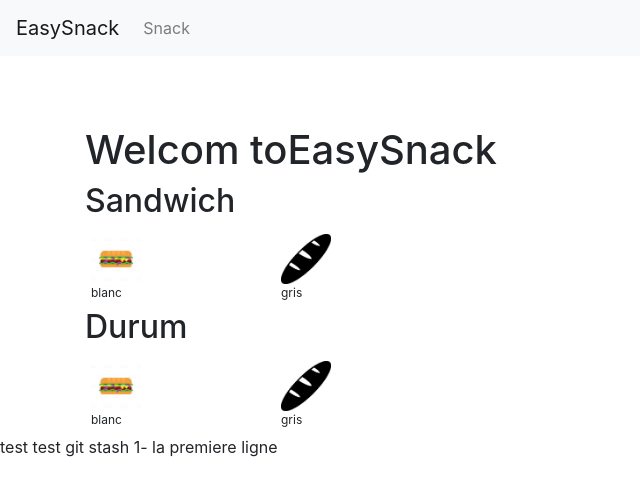
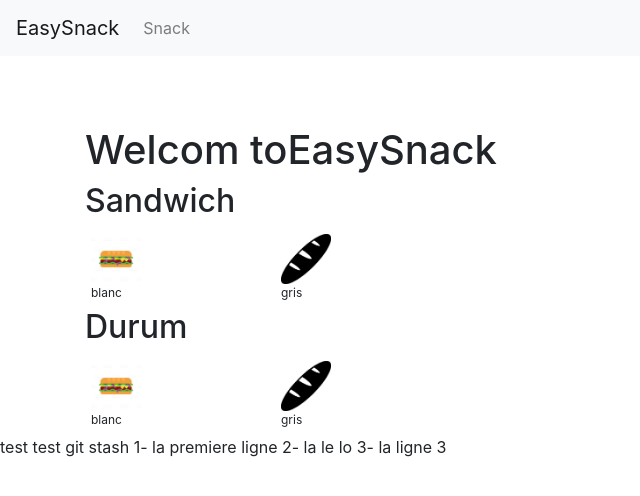
Before and after one commit to abodojana/easySnack, an Angular app: page / in a window 1280 px wide. Shown: the top 496 px of the page, without its empty margins (0-640 px from the left). Built offline with nearby package versions, Linux system fonts and the light colour scheme.

Commit message:
add ligne 2 et 3

```diff
--- a/src/app/app.component.html
+++ b/src/app/app.component.html
@@ -6,3 +6,5 @@
 test
 test git stash
 1- la premiere ligne
+2- la le lo
+3- la ligne 3
```
